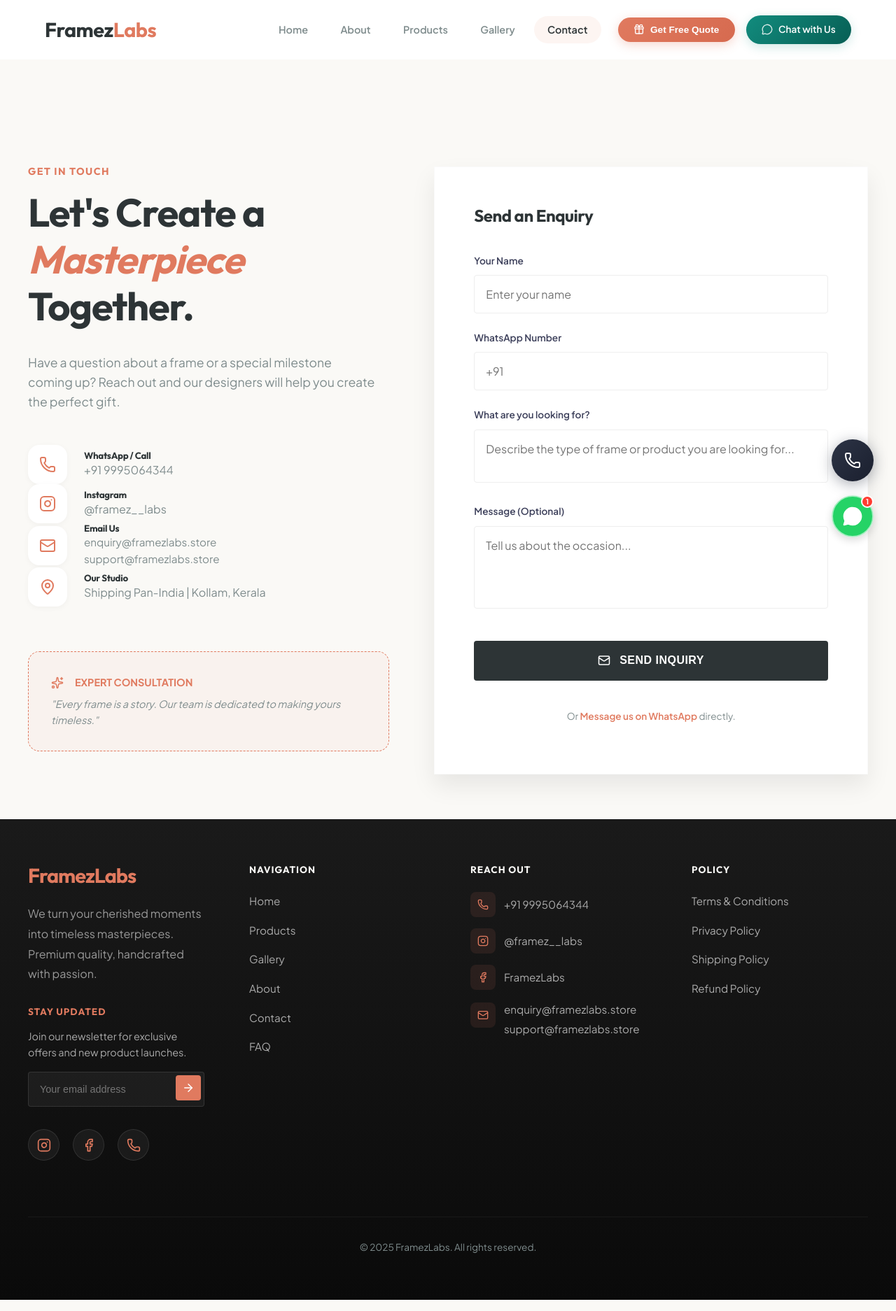
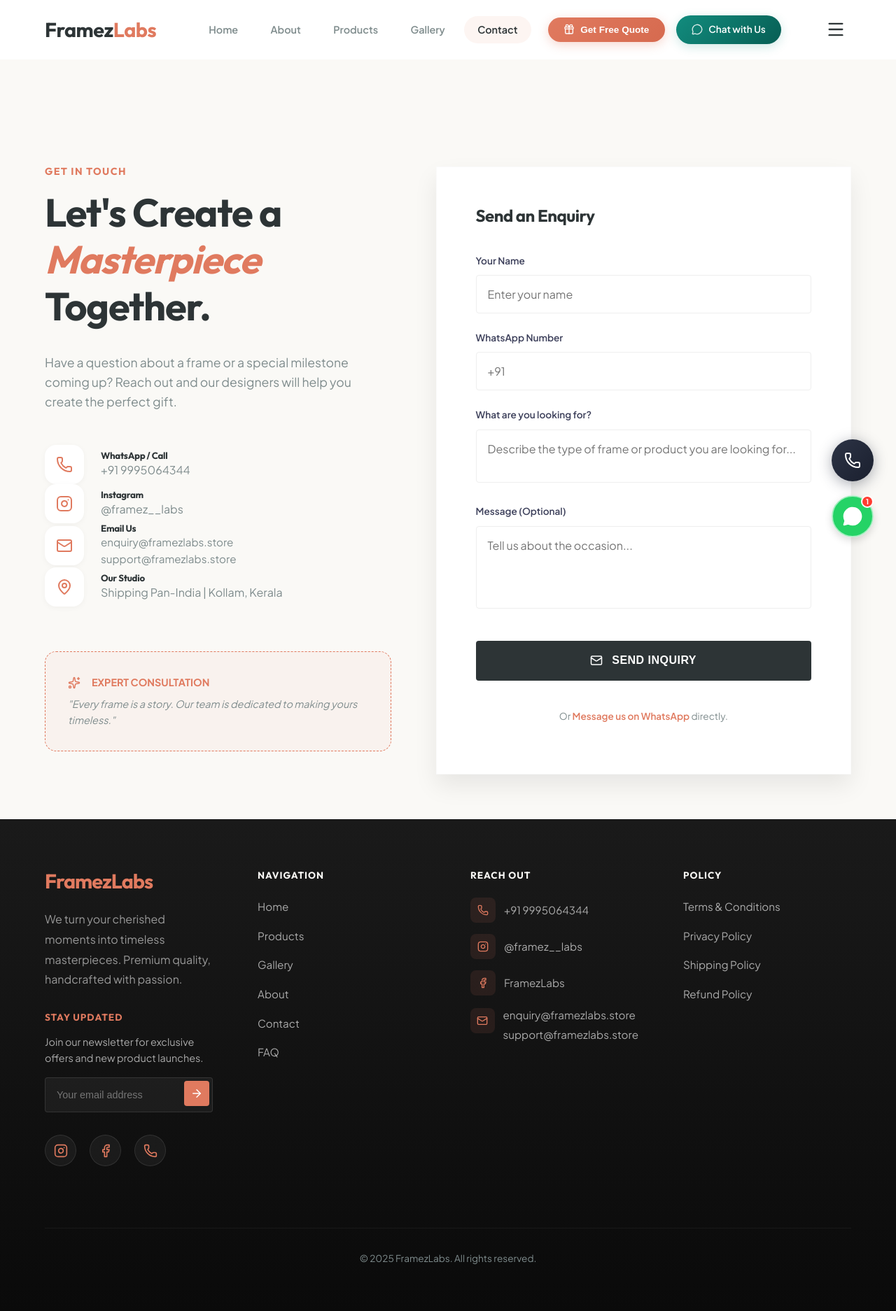
Before and after one commit to aneeshaji/framezlabs, a React (Vite) app in the folder frontend/: page /contact in a window 1280 px wide. Shown: the whole page at 70% size. Built offline with nearby package versions, Linux system fonts and the light colour scheme.

Commit message:
Responsive issue fix

```diff
--- a/frontend/src/components/Footer.tsx
+++ b/frontend/src/components/Footer.tsx
@@ -16,7 +16,7 @@ export const Footer = () => {
                 <div className="grid grid-cols-1" style={{ gap: '4rem', gridTemplateColumns: 'repeat(auto-fit, minmax(220px, 1fr))' }}>
 
                     {/* Brand */}
-                    <div className="footer-col">
+                    <div className="footer-col" style={{ padding: '0.5rem 0' }}>
                         <h2 style={{
                             color: 'var(--color-gold)',
                             fontSize: '1.8rem',
@@ -66,7 +66,7 @@ export const Footer = () => {
                     </div>
 
                     {/* Quick Links */}
-                    <div className="footer-col">
+                    <div className="footer-col" style={{ padding: '0.5rem 0' }}>
                         <h4 style={{ color: 'var(--color-white)', marginBottom: '1.5rem', textTransform: 'uppercase', fontSize: '0.85rem', letterSpacing: '1px' }}>Navigation</h4>
                         <ul style={{ listStyle: 'none', display: 'flex', flexDirection: 'column', gap: '1rem' }}>
                             {['Home', 'Products', 'Gallery', 'About', 'Contact', 'FAQ'].map((link, i) => (
@@ -84,7 +84,7 @@ export const Footer = () => {
                     </div>
 
                     {/* Contact */}
-                    <div className="footer-col">
+                    <div className="footer-col" style={{ padding: '0.5rem 0' }}>
                         <h4 style={{ color: 'var(--color-white)', marginBottom: '1.5rem', textTransform: 'uppercase', fontSize: '0.85rem', letterSpacing: '1px' }}>Reach Out</h4>
                         <ul style={{ listStyle: 'none', display: 'flex', flexDirection: 'column', gap: '1rem' }}>
                             <li className="flex items-center" style={{ gap: '0.75rem' }}>
@@ -120,7 +120,7 @@ export const Footer = () => {
                     </div>
 
                     {/* Legal */}
-                    <div className="footer-col">
+                    <div className="footer-col" style={{ padding: '0.5rem 0' }}>
                         <h4 style={{ color: 'var(--color-white)', marginBottom: '1.5rem', textTransform: 'uppercase', fontSize: '0.85rem', letterSpacing: '1px' }}>Policy</h4>
                         <ul style={{ listStyle: 'none', display: 'flex', flexDirection: 'column', gap: '1rem' }}>
                             {[
--- a/frontend/src/components/Navbar.tsx
+++ b/frontend/src/components/Navbar.tsx
@@ -144,10 +144,19 @@ export const Navbar = () => {
                 <button
                     className="mobile-nav-toggle"
                     onClick={() => setIsOpen(!isOpen)}
-                    style={{ background: 'none', border: 'none', color: 'var(--color-dark)', cursor: 'pointer' }}
+                    style={{
+                        background: 'none',
+                        border: 'none',
+                        color: 'var(--color-dark)',
+                        cursor: 'pointer',
+                        padding: '0.5rem',
+                        display: 'flex',
+                        alignItems: 'center',
+                        justifyContent: 'center'
+                    }}
                     aria-label="Toggle Menu"
                 >
-                    {isOpen ? <X size={24} /> : <Menu size={24} />}
+                    {isOpen ? <X size={28} /> : <Menu size={28} />}
                 </button>
             </div>
 
--- a/frontend/src/index.css
+++ b/frontend/src/index.css
@@ -130,7 +130,10 @@ a { text-decoration: none; color: inherit; transition: var(--transition); }
   padding: 0 1.5rem;
 }
 
-.section-padding { padding: var(--spacing-lg) 0; }
+.section-padding {
+  padding-top: var(--spacing-lg);
+  padding-bottom: var(--spacing-lg);
+}
 
 .text-center { text-align: center; }
 .flex { display: flex; }
```
